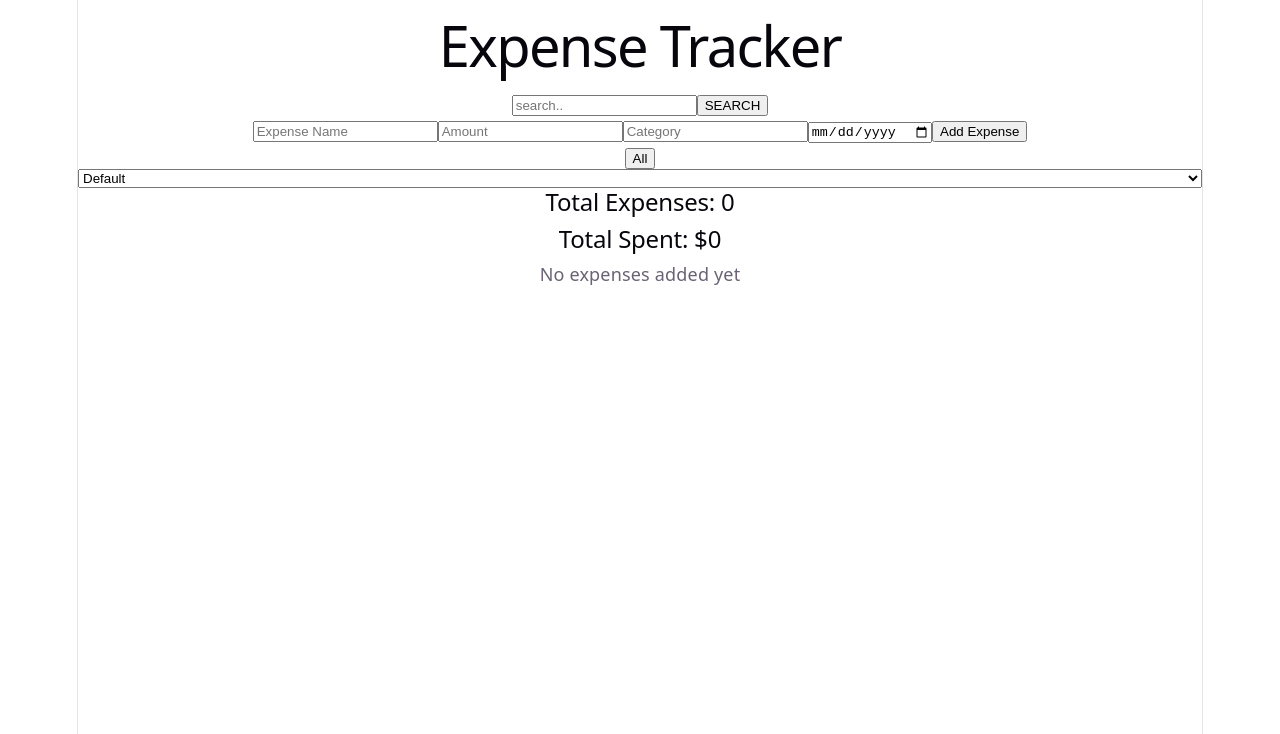
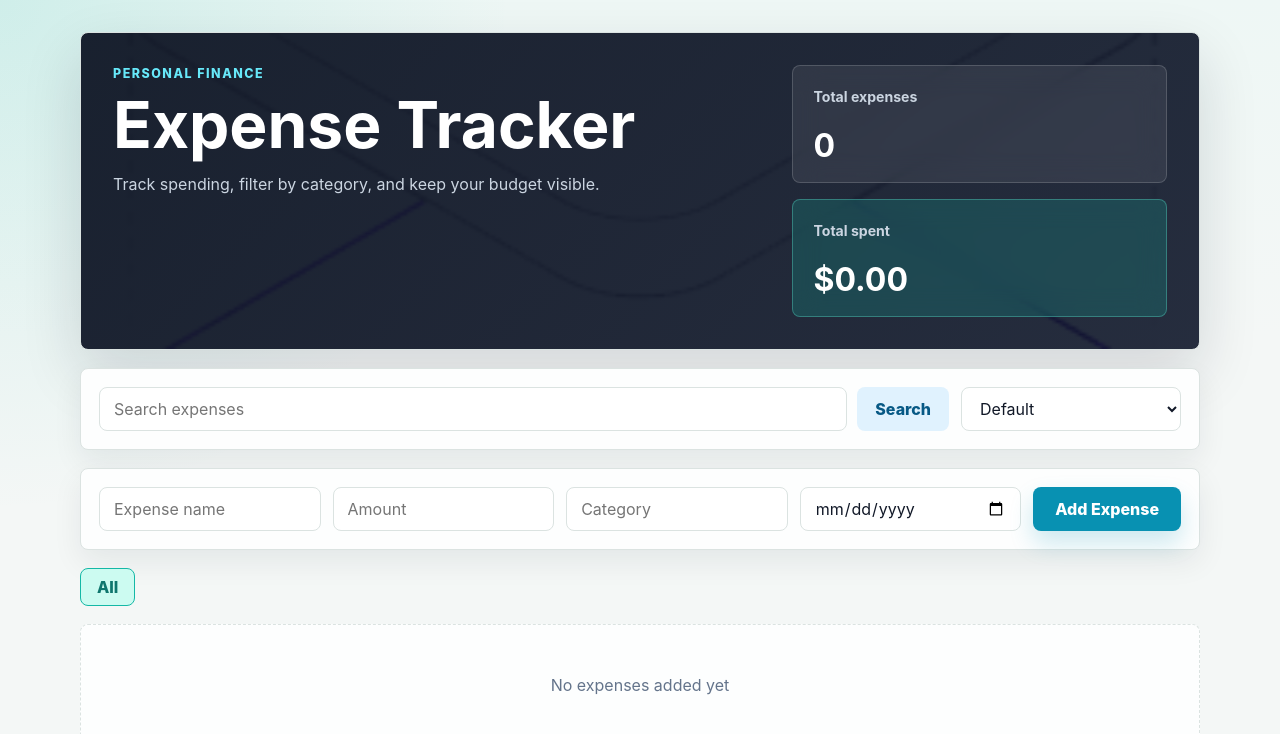
Before and after one commit to Jeffreydevs/Expense-Tracker-App, a React (Vite) app: page / in a window 1280 px wide. Shown: the top 734 px of the page. Built offline with nearby package versions, Linux system fonts and the light colour scheme.

Commit message:
Improve expense tracker UI

```diff
--- a/src/App.css
+++ b/src/App.css
@@ -1,184 +1,301 @@
-.counter {
-  font-size: 16px;
-  padding: 5px 10px;
-  border-radius: 5px;
-  color: var(--accent);
-  background: var(--accent-bg);
-  border: 2px solid transparent;
-  transition: border-color 0.3s;
-  margin-bottom: 24px;
+.app-shell {
+  width: min(1120px, calc(100% - 32px));
+  margin: 0 auto;
+  padding: 32px 0 48px;
+}
 
-  &:hover {
-    border-color: var(--accent-border);
+.hero-panel {
+  display: grid;
+  grid-template-columns: minmax(0, 1.4fr) minmax(300px, 0.8fr);
+  gap: 24px;
+  align-items: stretch;
+  padding: 32px;
+  border: 1px solid var(--border);
+  border-radius: 8px;
+  background:
+    linear-gradient(135deg, rgba(17, 24, 39, 0.96), rgba(15, 23, 42, 0.9)),
+    url("/src/assets/hero.png") center/cover;
+  color: #f8fafc;
+  box-shadow: var(--shadow);
+}
+
+.eyebrow {
+  margin: 0 0 10px;
+  color: #67e8f9;
+  font-size: 0.78rem;
+  font-weight: 800;
+  letter-spacing: 0.12em;
+  text-transform: uppercase;
+}
+
+.hero-panel h1 {
+  max-width: 680px;
+  margin: 0;
+  color: #ffffff;
+  font-size: clamp(2.4rem, 5vw, 4.6rem);
+  line-height: 0.98;
+}
+
+.hero-copy {
+  max-width: 520px;
+  margin: 16px 0 0;
+  color: #cbd5e1;
+  font-size: 1rem;
+}
+
+.summary-grid {
+  display: grid;
+  gap: 16px;
+}
+
+.summary-card {
+  display: flex;
+  min-height: 118px;
+  flex-direction: column;
+  justify-content: space-between;
+  padding: 20px;
+  border: 1px solid rgba(255, 255, 255, 0.16);
+  border-radius: 8px;
+  background: rgba(255, 255, 255, 0.08);
+  backdrop-filter: blur(14px);
+}
+
+.summary-card span {
+  color: #cbd5e1;
+  font-size: 0.88rem;
+  font-weight: 700;
+}
+
+.summary-card strong {
+  color: #ffffff;
+  font-size: 2rem;
+  line-height: 1;
+}
+
+.summary-card.highlight {
+  background: rgba(20, 184, 166, 0.22);
+  border-color: rgba(94, 234, 212, 0.34);
+}
+
+.toolbar,
+.form-panel {
+  display: grid;
+  gap: 12px;
+  margin-top: 18px;
+  padding: 18px;
+  border: 1px solid var(--border);
+  border-radius: 8px;
+  background: var(--surface);
+  box-shadow: var(--soft-shadow);
+}
+
+.toolbar {
+  grid-template-columns: minmax(0, 1fr) 220px;
+}
+
+.search-group {
+  display: grid;
+  grid-template-columns: minmax(0, 1fr) auto;
+  gap: 10px;
+}
+
+.form-panel {
+  grid-template-columns: repeat(4, minmax(0, 1fr)) auto;
+}
+
+input,
+select,
+button {
+  min-height: 44px;
+  border-radius: 8px;
+  font: inherit;
+}
+
+input,
+select {
+  width: 100%;
+  border: 1px solid var(--border);
+  background: #ffffff;
+  color: var(--text-h);
+  box-sizing: border-box;
+  outline: none;
+  padding: 0 14px;
+}
+
+input:focus,
+select:focus {
+  border-color: #0891b2;
+  box-shadow: 0 0 0 3px rgba(8, 145, 178, 0.16);
+}
+
+button {
+  border: 0;
+  cursor: pointer;
+  font-weight: 800;
+  transition:
+    transform 0.18s ease,
+    box-shadow 0.18s ease,
+    background 0.18s ease;
+}
+
+button:hover {
+  transform: translateY(-1px);
+}
+
+button:focus-visible {
+  outline: 3px solid rgba(8, 145, 178, 0.28);
+  outline-offset: 2px;
+}
+
+.primary-button {
+  padding: 0 22px;
+  background: #0891b2;
+  color: #ffffff;
+  box-shadow: 0 12px 24px rgba(8, 145, 178, 0.2);
+}
+
+.primary-button:hover {
+  background: #0e7490;
+}
+
+.secondary-button,
+.ghost-button {
+  padding: 0 18px;
+  background: #e0f2fe;
+  color: #075985;
+}
+
+.secondary-button:hover,
+.ghost-button:hover {
+  background: #bae6fd;
+}
+
+.danger-button {
+  padding: 0 18px;
+  background: #fee2e2;
+  color: #b91c1c;
+}
+
+.danger-button:hover {
+  background: #fecaca;
+}
+
+.category-row {
+  display: flex;
+  flex-wrap: wrap;
+  gap: 10px;
+  margin: 18px 0;
+}
+
+.category-chip {
+  min-height: 38px;
+  padding: 0 16px;
+  border: 1px solid var(--border);
+  background: #ffffff;
+  color: var(--text);
+}
+
+.category-chip.active {
+  border-color: #14b8a6;
+  background: #ccfbf1;
+  color: #0f766e;
+}
+
+.expense-list {
+  display: grid;
+  gap: 12px;
+}
+
+.expense-card {
+  display: grid;
+  grid-template-columns: minmax(0, 1fr) minmax(110px, auto) auto;
+  gap: 18px;
+  align-items: center;
+  padding: 18px;
+  border: 1px solid var(--border);
+  border-radius: 8px;
+  background: #ffffff;
+  box-shadow: var(--soft-shadow);
+}
+
+.expense-name {
+  margin: 0;
+  color: var(--text-h);
+  font-size: 1.05rem;
+  font-weight: 800;
+}
+
+.expense-meta {
+  margin: 4px 0 0;
+  color: var(--muted);
+  font-size: 0.9rem;
+}
+
+.expense-amount {
+  margin: 0;
+  color: #0f766e;
+  font-size: 1.2rem;
+  font-weight: 900;
+  text-align: right;
+}
+
+.expense-actions {
+  display: flex;
+  gap: 8px;
+}
+
+.empty-state {
+  margin: 0;
+  padding: 48px 20px;
+  border: 1px dashed var(--border);
+  border-radius: 8px;
+  background: var(--surface);
+  color: var(--muted);
+  text-align: center;
+}
+
+@media (max-width: 880px) {
+  .hero-panel,
+  .toolbar,
+  .form-panel,
+  .expense-card {
+    grid-template-columns: 1fr;
   }
-  &:focus-visible {
-    outline: 2px solid var(--accent);
-    outline-offset: 2px;
+
+  .expense-amount {
+    text-align: left;
+  }
+
+  .expense-actions {
+    width: 100%;
+  }
+
+  .expense-actions button,
+  .search-group button,
+  .primary-button {
+    flex: 1;
   }
 }
 
-.hero {
-  position: relative;
-
-  .base,
-  .framework,
-  .vite {
-    inset-inline: 0;
-    margin: 0 auto;
+@media (max-width: 560px) {
+  .app-shell {
+    width: min(100% - 20px, 1120px);
+    padding: 16px 0 32px;
   }
 
-  .base {
-    width: 170px;
-    position: relative;
-    z-index: 0;
+  .hero-panel,
+  .toolbar,
+  .form-panel,
+  .expense-card {
+    padding: 14px;
   }
 
-  .framework,
-  .vite {
-    position: absolute;
+  .search-group {
+    grid-template-columns: 1fr;
   }
 
-  .framework {
-    z-index: 1;
-    top: 34px;
-    height: 28px;
-    transform: perspective(2000px) rotateZ(300deg) rotateX(44deg) rotateY(39deg)
-      scale(1.4);
-  }
-
-  .vite {
-    z-index: 0;
-    top: 107px;
-    height: 26px;
-    width: auto;
-    transform: perspective(2000px) rotateZ(300deg) rotateX(40deg) rotateY(39deg)
-      scale(0.8);
+  .expense-actions {
+    display: grid;
+    grid-template-columns: 1fr 1fr;
   }
 }
-
-#center {
-  display: flex;
-  flex-direction: column;
-  gap: 25px;
-  place-content: center;
-  place-items: center;
-  flex-grow: 1;
-
-  @media (max-width: 1024px) {
-    padding: 32px 20px 24px;
-    gap: 18px;
-  }
-}
-
-#next-steps {
-  display: flex;
-  border-top: 1px solid var(--border);
-  text-align: left;
-
-  & > div {
-    flex: 1 1 0;
-    padding: 32px;
-    @media (max-width: 1024px) {
-      padding: 24px 20px;
-    }
-  }
-
-  .icon {
-    margin-bottom: 16px;
-    width: 22px;
-    height: 22px;
-  }
-
-  @media (max-width: 1024px) {
-    flex-direction: column;
-    text-align: center;
-  }
-}
-
-#docs {
-  border-right: 1px solid var(--border);
-
-  @media (max-width: 1024px) {
-    border-right: none;
-    border-bottom: 1px solid var(--border);
-  }
-}
-
-#next-steps ul {
-  list-style: none;
-  padding: 0;
-  display: flex;
-  gap: 8px;
-  margin: 32px 0 0;
-
-  .logo {
-    height: 18px;
-  }
-
-  a {
-    color: var(--text-h);
-    font-size: 16px;
-    border-radius: 6px;
-    background: var(--social-bg);
-    display: flex;
-    padding: 6px 12px;
-    align-items: center;
-    gap: 8px;
-    text-decoration: none;
-    transition: box-shadow 0.3s;
-
-    &:hover {
-      box-shadow: var(--shadow);
-    }
-    .button-icon {
-      height: 18px;
-      width: 18px;
-    }
-  }
-
-  @media (max-width: 1024px) {
-    margin-top: 20px;
-    flex-wrap: wrap;
-    justify-content: center;
-
-    li {
-      flex: 1 1 calc(50% - 8px);
-    }
-
-    a {
-      width: 100%;
-      justify-content: center;
-      box-sizing: border-box;
-    }
-  }
-}
-
-#spacer {
-  height: 88px;
-  border-top: 1px solid var(--border);
-  @media (max-width: 1024px) {
-    height: 48px;
-  }
-}
-
-.ticks {
-  position: relative;
-  width: 100%;
-
-  &::before,
-  &::after {
-    content: '';
-    position: absolute;
-    top: -4.5px;
-    border: 5px solid transparent;
-  }
-
-  &::before {
-    left: 0;
-    border-left-color: var(--border);
-  }
-  &::after {
-    right: 0;
-    border-right-color: var(--border);
-  }
-}
--- a/src/App.jsx
+++ b/src/App.jsx
@@ -1,15 +1,17 @@
 import { useEffect, useState } from "react"
+import "./App.css"
 
 function App() {
-
- const [expenses, setExpenses] = useState(() => { const savedExpenses = localStorage.getItem("expenses")
-  return savedExpenses ? JSON.parse(savedExpenses) : [] })
+  const [expenses, setExpenses] = useState(() => {
+    const savedExpenses = localStorage.getItem("expenses")
+    return savedExpenses ? JSON.parse(savedExpenses) : []
+  })
   const [name, setName] = useState("")
   const [amount, setAmount] = useState("")
   const [category, setCategory] = useState("")
   const [date, setDate] = useState("")
   const [search, setSearch] = useState("")
- const [searchInput,setSearchInput] = useState("")
+  const [searchInput, setSearchInput] = useState("")
   const [selectedCategory, setSelectedCategory] = useState("All")
   const [editId, setEditId] = useState(null)
   const [sortBy, setSortBy] = useState("default")
@@ -20,8 +22,10 @@ function App() {
       return
     }
 
-  if (editId !== null) {const updatedExpenses = expenses.map((expense) =>expense.id === editId ?
-    {
+    if (editId !== null) {
+      const updatedExpenses = expenses.map((expense) =>
+        expense.id === editId
+          ? {
               ...expense,
               name,
               amount,
@@ -32,7 +36,6 @@ function App() {
       )
 
       setExpenses(updatedExpenses)
-
       setEditId(null)
       setName("")
       setAmount("")
@@ -51,25 +54,31 @@ function App() {
     }
 
     setExpenses([...expenses, newExpense])
-
     setName("")
     setAmount("")
     setCategory("")
     setDate("")
   }
-  function handleDeleteExpenses(id){
-    const updatedExpenses = expenses.filter((expense) => expense.id !== id )
+
+  function handleDeleteExpenses(id) {
+    const updatedExpenses = expenses.filter((expense) => expense.id !== id)
     setExpenses(updatedExpenses)
   }
-  const totalSpent = expenses.reduce((total,expense)=> {return total + Number(expense.amount)},0)
+
+  const totalSpent = expenses.reduce((total, expense) => {
+    return total + Number(expense.amount)
+  }, 0)
 
   useEffect(() => {
     localStorage.setItem("expenses", JSON.stringify(expenses))
   }, [expenses])
 
- const filteredExpenses = expenses.filter((expense) => {const matchesSearch = expense.name.toLowerCase().includes(search.toLowerCase())
+  const filteredExpenses = expenses
+    .filter((expense) => {
+      const matchesSearch = expense.name.toLowerCase().includes(search.toLowerCase())
       const matchesCategory = selectedCategory === "All" || expense.category === selectedCategory
-  return matchesSearch && matchesCategory})
+      return matchesSearch && matchesCategory
+    })
     .sort((a, b) => {
       if (sortBy === "amountHigh") {
         return Number(b.amount) - Number(a.amount)
@@ -90,60 +99,110 @@ function App() {
       return 0
     })
 
- const categories = [ "All",...new Set(expenses.map((expense) => expense.category))]
+  const categories = ["All", ...new Set(expenses.map((expense) => expense.category))]
 
   function handleEditExpense(expense) {
     setName(expense.name)
     setAmount(expense.amount)
     setCategory(expense.category)
     setDate(expense.date)
-
     setEditId(expense.id)
   }
 
-  return(
-   <>
+  return (
+    <main className="app-shell">
+      <section className="hero-panel">
         <div>
+          <p className="eyebrow">Personal finance</p>
           <h1>Expense Tracker</h1>
+          <p className="hero-copy">Track spending, filter by category, and keep your budget visible.</p>
         </div>
-      <div>
-        <input type="text" placeholder="search.." value={searchInput} onChange={(event)=> setSearchInput(event.target.value)}/>
-        <button onClick={()=> setSearch(searchInput)}>SEARCH</button>
+
+        <div className="summary-grid" aria-label="Expense summary">
+          <article className="summary-card">
+            <span>Total expenses</span>
+            <strong>{expenses.length}</strong>
+          </article>
+          <article className="summary-card highlight">
+            <span>Total spent</span>
+            <strong>${totalSpent.toFixed(2)}</strong>
+          </article>
         </div>
-      <div>
-        <input type="text" placeholder="Expense Name" value={name} onChange={(event)=> setName(event.target.value)} />
-        <input type="number" placeholder="Amount" value={amount} onChange={(event)=> setAmount(event.target.value)} />
-        <input type="text" placeholder="Category" value={category} onChange={(event)=> setCategory(event.target.value)} />
-        <input type="date" value={date} onChange={(event)=> setDate(event.target.value)} />
-        <button onClick={handleAddExpenses}>{editId ? "Update Expense" : "Add Expense"}</button>
+      </section>
+
+      <section className="toolbar" aria-label="Search and sort expenses">
+        <div className="search-group">
+          <input
+            type="text"
+            placeholder="Search expenses"
+            value={searchInput}
+            onChange={(event) => setSearchInput(event.target.value)}
+          />
+          <button className="secondary-button" onClick={() => setSearch(searchInput)}>
+            Search
+          </button>
         </div>
-      <div>{categories.map((category) => (<button key={category} onClick={() => setSelectedCategory(category)}>{category}</button>))} </div>
-      <select
-        value={sortBy}
-        onChange={(event) => setSortBy(event.target.value)}
+
+        <select value={sortBy} onChange={(event) => setSortBy(event.target.value)} aria-label="Sort expenses">
+          <option value="default">Default</option>
+          <option value="amountHigh">Amount high to low</option>
+          <option value="amountLow">Amount low to high</option>
+          <option value="newest">Newest first</option>
+          <option value="oldest">Oldest first</option>
+        </select>
+      </section>
+
+      <section className="form-panel" aria-label="Add or edit expense">
+        <input type="text" placeholder="Expense name" value={name} onChange={(event) => setName(event.target.value)} />
+        <input type="number" placeholder="Amount" value={amount} onChange={(event) => setAmount(event.target.value)} />
+        <input type="text" placeholder="Category" value={category} onChange={(event) => setCategory(event.target.value)} />
+        <input type="date" value={date} onChange={(event) => setDate(event.target.value)} />
+        <button className="primary-button" onClick={handleAddExpenses}>
+          {editId ? "Update Expense" : "Add Expense"}
+        </button>
+      </section>
+
+      <section className="category-row" aria-label="Expense categories">
+        {categories.map((category) => (
+          <button
+            key={category}
+            className={selectedCategory === category ? "category-chip active" : "category-chip"}
+            onClick={() => setSelectedCategory(category)}
           >
-        <option value="default">Default</option>
-        <option value="amountHigh">Amount High → Low</option>
-        <option value="amountLow">Amount Low → High</option>
-        <option value="newest">Newest First</option>
-        <option value="oldest">Oldest First</option>
-        </select>
-      <h2>Total Expenses: {expenses.length}</h2>
-      <h2>Total Spent: ${totalSpent}</h2>
+            {category}
+          </button>
+        ))}
+      </section>
 
-     {expenses.length === 0 ?(<p>No expenses added yet</p>):
-     filteredExpenses.length === 0 ?(<p>No results found</p>):
-     (filteredExpenses.map((expense) => (
-       <div key={expense.id}>
-         <p>{expense.name}</p>
-         <p>{expense.amount}</p>
-         <p>{expense.category}</p>
-         <p>{expense.date}</p>
-         <button onClick={() => handleEditExpense(expense)}> Edit </button>
-         <button onClick={()=> handleDeleteExpenses(expense.id)}>Delete</button>
+      <section className="expense-list" aria-label="Expense list">
+        {expenses.length === 0 ? (
+          <p className="empty-state">No expenses added yet</p>
+        ) : filteredExpenses.length === 0 ? (
+          <p className="empty-state">No results found</p>
+        ) : (
+          filteredExpenses.map((expense) => (
+            <article className="expense-card" key={expense.id}>
+              <div className="expense-main">
+                <p className="expense-name">{expense.name}</p>
+                <p className="expense-meta">
+                  {expense.category} / {expense.date}
+                </p>
               </div>
-      )))}
-   </>
+              <p className="expense-amount">${Number(expense.amount).toFixed(2)}</p>
+              <div className="expense-actions">
+                <button className="ghost-button" onClick={() => handleEditExpense(expense)}>
+                  Edit
+                </button>
+                <button className="danger-button" onClick={() => handleDeleteExpenses(expense.id)}>
+                  Delete
+                </button>
+              </div>
+            </article>
+          ))
+        )}
+      </section>
+    </main>
   )
 }
+
 export default App
--- a/src/index.css
+++ b/src/index.css
@@ -1,111 +1,42 @@
 :root {
-  --text: #6b6375;
-  --text-h: #08060d;
-  --bg: #fff;
-  --border: #e5e4e7;
-  --code-bg: #f4f3ec;
-  --accent: #aa3bff;
-  --accent-bg: rgba(170, 59, 255, 0.1);
-  --accent-border: rgba(170, 59, 255, 0.5);
-  --social-bg: rgba(244, 243, 236, 0.5);
-  --shadow:
-    rgba(0, 0, 0, 0.1) 0 10px 15px -3px, rgba(0, 0, 0, 0.05) 0 4px 6px -2px;
+  --bg: #f4f7f6;
+  --surface: #fdfefe;
+  --text: #334155;
+  --text-h: #111827;
+  --muted: #64748b;
+  --border: #dbe3e1;
+  --shadow: 0 24px 60px rgba(15, 23, 42, 0.14);
+  --soft-shadow: 0 12px 30px rgba(15, 23, 42, 0.07);
+  --sans: Inter, ui-sans-serif, system-ui, "Segoe UI", Roboto, Arial, sans-serif;
 
-  --sans: system-ui, 'Segoe UI', Roboto, sans-serif;
-  --heading: system-ui, 'Segoe UI', Roboto, sans-serif;
-  --mono: ui-monospace, Consolas, monospace;
-
-  font: 18px/145% var(--sans);
-  letter-spacing: 0.18px;
-  color-scheme: light dark;
+  font: 16px/1.5 var(--sans);
   color: var(--text);
   background: var(--bg);
   font-synthesis: none;
   text-rendering: optimizeLegibility;
   -webkit-font-smoothing: antialiased;
   -moz-osx-font-smoothing: grayscale;
-
-  @media (max-width: 1024px) {
-    font-size: 16px;
-  }
 }
 
-@media (prefers-color-scheme: dark) {
-  :root {
-    --text: #9ca3af;
-    --text-h: #f3f4f6;
-    --bg: #16171d;
-    --border: #2e303a;
-    --code-bg: #1f2028;
-    --accent: #c084fc;
-    --accent-bg: rgba(192, 132, 252, 0.15);
-    --accent-border: rgba(192, 132, 252, 0.5);
-    --social-bg: rgba(47, 48, 58, 0.5);
-    --shadow:
-      rgba(0, 0, 0, 0.4) 0 10px 15px -3px, rgba(0, 0, 0, 0.25) 0 4px 6px -2px;
-  }
-
-  #social .button-icon {
-    filter: invert(1) brightness(2);
-  }
+* {
+  box-sizing: border-box;
 }
 
 body {
+  min-width: 320px;
+  min-height: 100svh;
   margin: 0;
+  background:
+    radial-gradient(circle at top left, rgba(20, 184, 166, 0.14), transparent 32rem),
+    linear-gradient(180deg, #eef7f5 0%, var(--bg) 42%);
 }
 
 #root {
-  width: 1126px;
-  max-width: 100%;
-  margin: 0 auto;
-  text-align: center;
-  border-inline: 1px solid var(--border);
   min-height: 100svh;
-  display: flex;
-  flex-direction: column;
-  box-sizing: border-box;
 }
 
 h1,
-h2 {
-  font-family: var(--heading);
-  font-weight: 500;
-  color: var(--text-h);
+h2,
+p {
+  overflow-wrap: anywhere;
 }
-
-h1 {
-  font-size: 56px;
-  letter-spacing: -1.68px;
-  margin: 32px 0;
-  @media (max-width: 1024px) {
-    font-size: 36px;
-    margin: 20px 0;
-  }
-}
-h2 {
-  font-size: 24px;
-  line-height: 118%;
-  letter-spacing: -0.24px;
-  margin: 0 0 8px;
-  @media (max-width: 1024px) {
-    font-size: 20px;
-  }
-}
-p {
-  margin: 0;
-}
-
-code,
-.counter {
-  font-family: var(--mono);
-  display: inline-flex;
-  border-radius: 4px;
-  color: var(--text-h);
-}
-
-code {
-  font-size: 15px;
-  line-height: 135%;
-  padding: 4px 8px;
-  background: var(--code-bg);
-}
```
Lines whose indentation alone changed are shown as unchanged.
